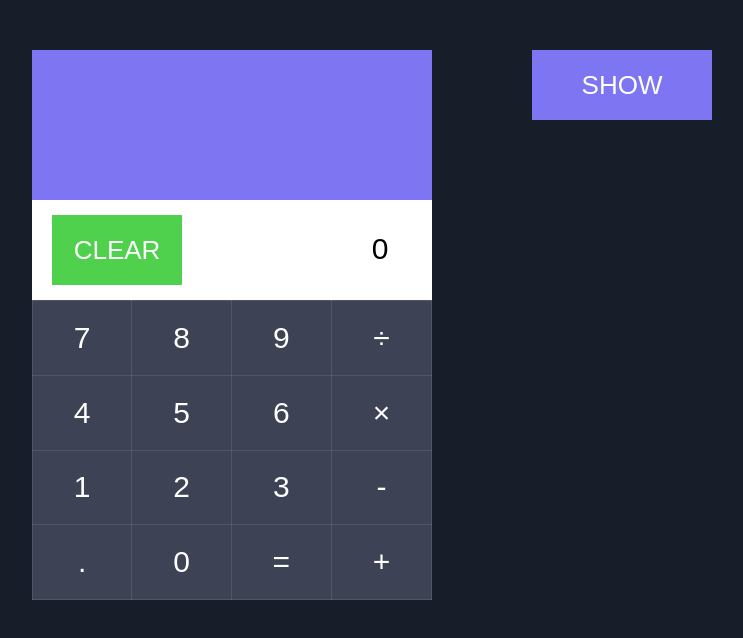
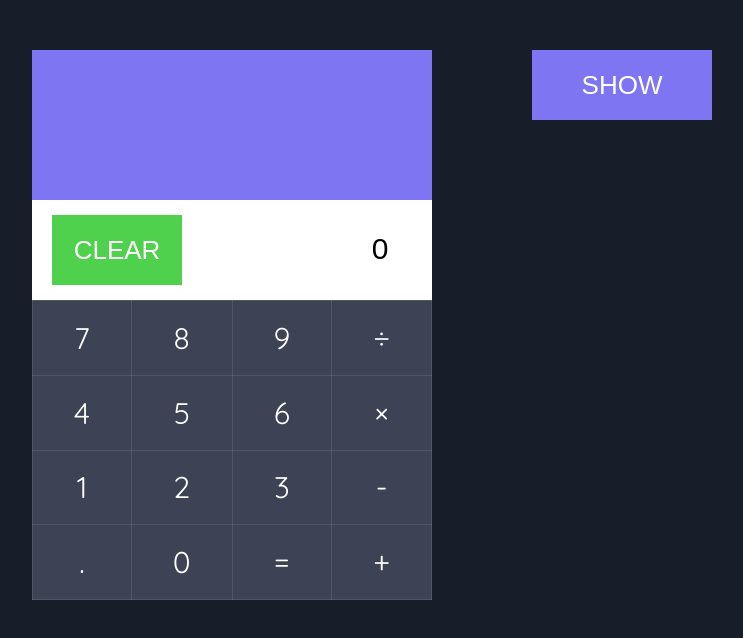
Before and after one commit to windinho/calculator, a plain HTML site: page index.html in a window 1280 px wide. Shown: the whole page, without its empty margins (268-1011 px from the left). Drawn offline with Linux system fonts and the light colour scheme.

Commit message:
Update style.css

```diff
--- a/css/style.css
+++ b/css/style.css
@@ -1,4 +1,4 @@
-/*@import url('https://fonts.googleapis.com/css?family=Quicksand');*/
+@import url('https://fonts.googleapis.com/css?family=Quicksand');
 
 body {
 	background: #181e29;
```
